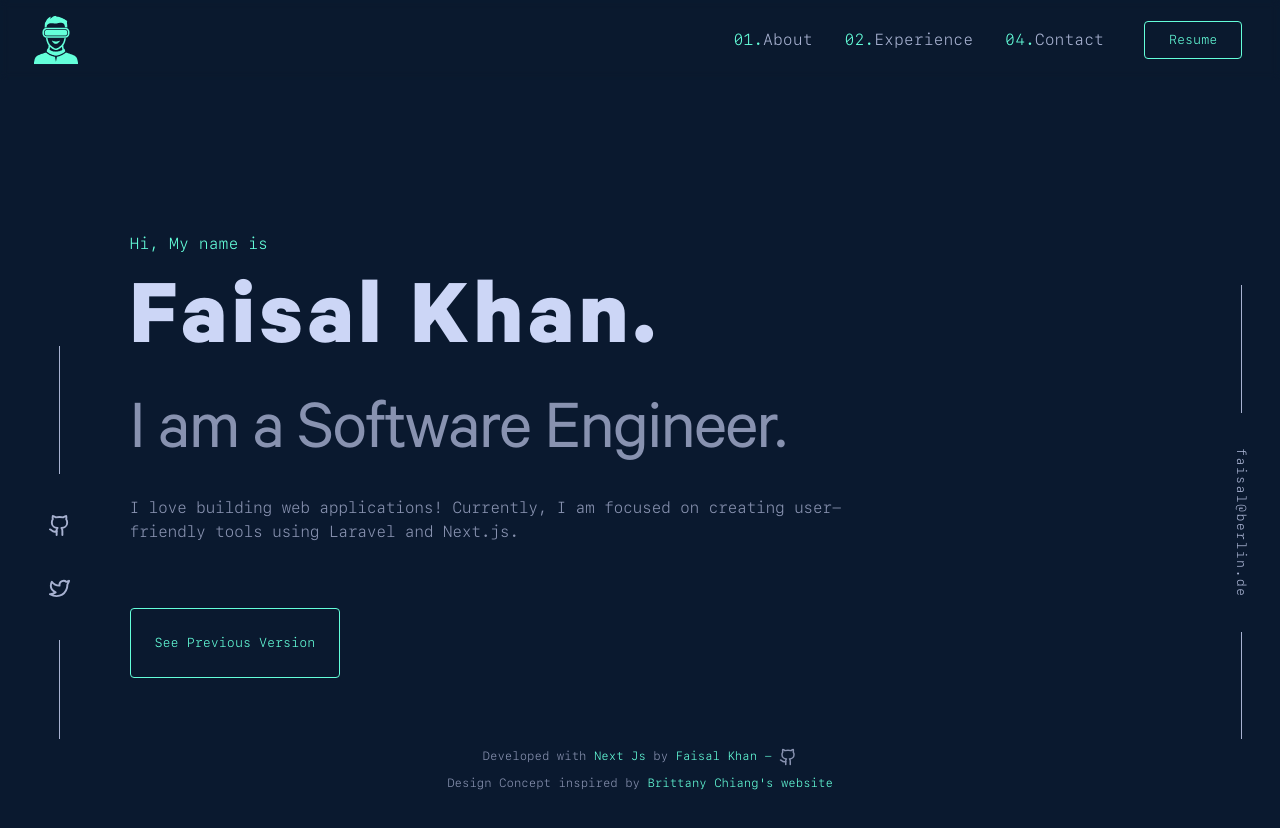
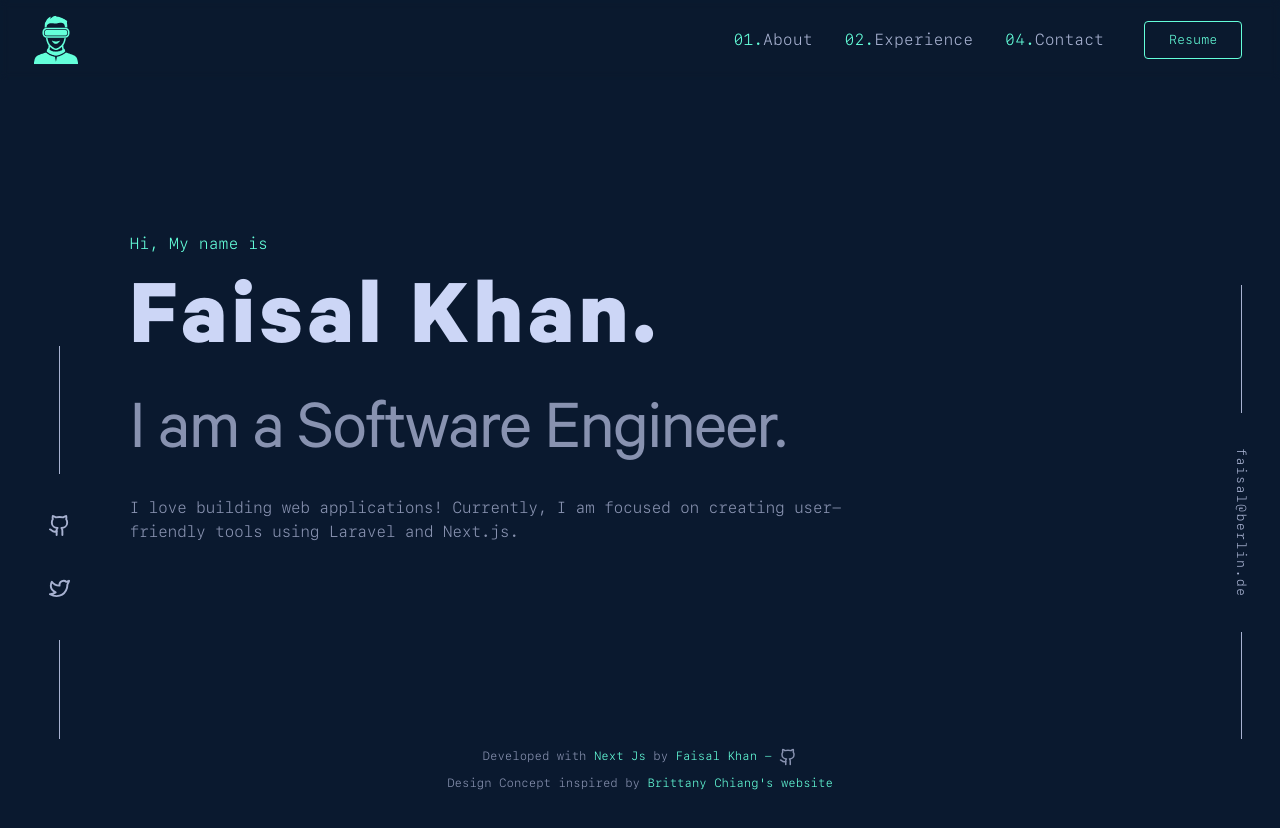
Before and after one commit to faisaltheprofessor/portfolio-v1, a Next.js app: page / in a window 1280 px wide. Shown: the top 828 px of the page. Built offline with nearby package versions, Linux system fonts and the light colour scheme.

Commit message:
remove see previoius version

```diff
--- a/src/app/section/hero.tsx
+++ b/src/app/section/hero.tsx
@@ -80,7 +80,7 @@ const Hero = () => {
             </AnimatePresence>
           </div>
 
-          <SolidButton className="mt-10 text-[13px] px-6 py-6 md:hover:border-b-8 md:hover:border-r-8 border-green transition-all md:hover:-translate-x-6  hover:-border-b-4 hover:-border-r-4 hover:translate-x-1 hover:translate-y-1">
+          {/* <SolidButton className="mt-10 text-[13px] px-6 py-6 md:hover:border-b-8 md:hover:border-r-8 border-green transition-all md:hover:-translate-x-6  hover:-border-b-4 hover:-border-r-4 hover:translate-x-1 hover:translate-y-1">
             <a
               rel="noopener"
               aria-label="Visit Previous Version"
@@ -89,7 +89,7 @@ const Hero = () => {
             >
               See Previous Version
             </a>
-          </SolidButton>
+          </SolidButton> */}
         </motion.div>
       </div>
     </motion.section>
```
